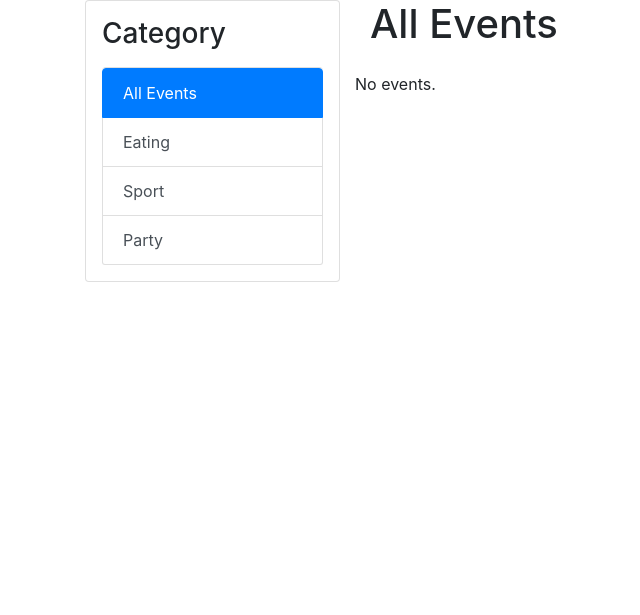
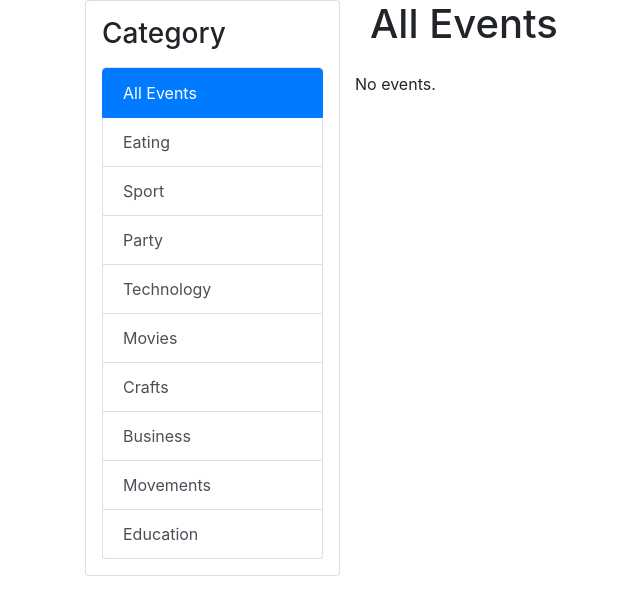
Before and after one commit to jix-666/jix, a Django app: page /events/ in a window 1280 px wide. Shown: the part 80-695 px from the top of the page, without its empty margins (0-640 px from the left). Run offline with Django 3.2, Linux system fonts and the light colour scheme; data that the repository does not hold is empty; some libraries are stand-ins or nearby versions.

Commit message:
add more categories

```diff
--- a/events/templates/components/sidenav.html
+++ b/events/templates/components/sidenav.html
@@ -15,6 +15,24 @@
             <a
                     href="{% url 'events:events_by_category' 'party' %}"
                     class="list-group-item list-group-item-action {% if category == 'party' %}active{% endif %}">Party</a>
+            <a
+                    href="{% url 'events:events_by_category' 'technology' %}"
+                    class="list-group-item list-group-item-action {% if category == 'tech' %}active{% endif %}">Technology</a>
+            <a
+                    href="{% url 'events:events_by_category' 'movies' %}"
+                    class="list-group-item list-group-item-action {% if category == 'movies' %}active{% endif %}">Movies</a>
+            <a
+                    href="{% url 'events:events_by_category' 'crafts' %}"
+                    class="list-group-item list-group-item-action {% if category == 'crafts' %}active{% endif %}">Crafts</a>
+            <a
+                    href="{% url 'events:events_by_category' 'business' %}"
+                    class="list-group-item list-group-item-action {% if category == 'business' %}active{% endif %}">Business</a>
+            <a
+                    href="{% url 'events:events_by_category' 'movements' %}"
+                    class="list-group-item list-group-item-action {% if category == 'movements' %}active{% endif %}">Movements</a>
+            <a
+                    href="{% url 'events:events_by_category' 'education' %}"
+                    class="list-group-item list-group-item-action {% if category == 'movements' %}active{% endif %}">Education</a>
         </div>
     {% else %}
         <h3 class="mb-3">Type</h3>
--- a/events/views.py
+++ b/events/views.py
@@ -11,7 +11,7 @@ from .models import Event, Attendee
 
 # Create your views here.
 
-CATEGORIES = ['eating', 'sport', 'party']
+CATEGORIES = ['eating', 'sport', 'party', 'technology', 'movies', 'crafts', 'business', 'movements', 'education']
 
 
 def check_event(request, event_category, event_slug):
```
Also changed, not shown: events/models.py (+7 -1 lines).
